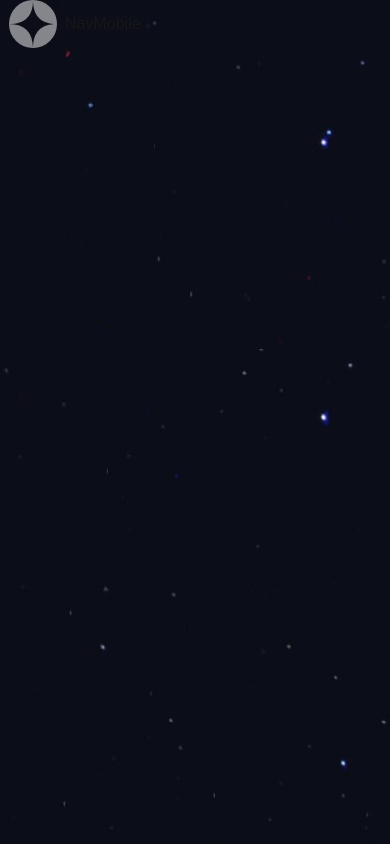
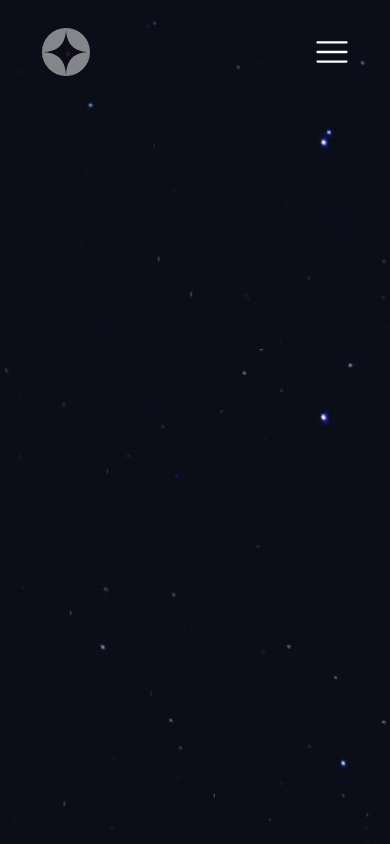
Before and after one commit to muhkyle17/birthday-reminder, a Next.js app: page / in a window 390 px wide. Built offline with nearby package versions, Linux system fonts and the light colour scheme; a web font is replaced by a local one.

Commit message:
Add hamburger menu

```diff
--- a/src/app/components/NavMobile.jsx
+++ b/src/app/components/NavMobile.jsx
@@ -1,7 +1,14 @@
+'use client'
+
+import { useState } from 'react'
+import { RxHamburgerMenu } from 'react-icons/rx'
+
 const NavMobile = () => {
+  const [isOpen, setIsOpen] = useState(false)
+
   return (
-    <div>
-      <p>NavMobile</p>
+    <div onClick={() => setIsOpen(true)} className='cursor-pointer text-white'>
+      <RxHamburgerMenu className='w-9 h-9' />
     </div>
   )
 }
--- a/src/app/components/Navbar.jsx
+++ b/src/app/components/Navbar.jsx
@@ -6,7 +6,7 @@ import NavMobile from '@/src/app/components/NavMobile'
 
 const Navbar = () => {
   return (
-    <div className='flex flex-row w-full items-center'>
+    <div className='px-10 pt-7 md:pt-0 md:px-0 flex flex-row w-full items-center justify-between'>
       <div className='w-1/6 xl:w-1/2 flex flex-row items-center justify-center lg:justify-between lg:pl-16'>
         <Link href='/'>
           <Image
@@ -40,7 +40,9 @@ const Navbar = () => {
         </div>
       </div>
 
-      <NavMobile />
+      <div className='md:hidden'>
+        <NavMobile />
+      </div>
     </div>
   )
 }
```
